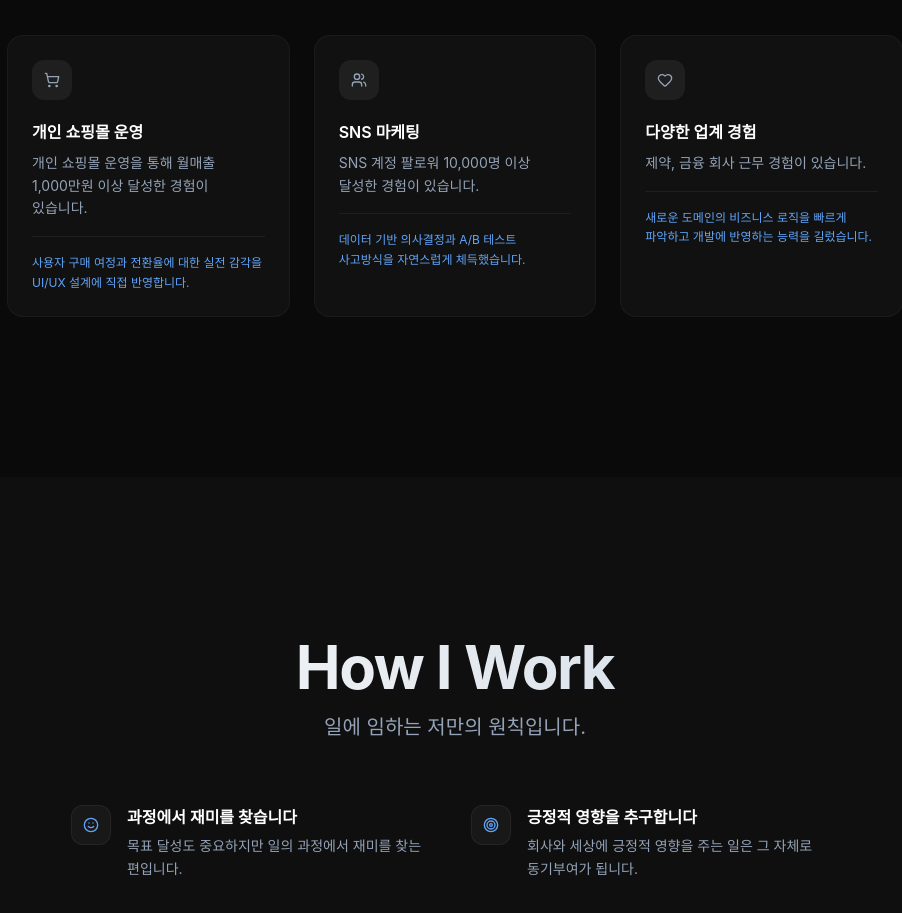
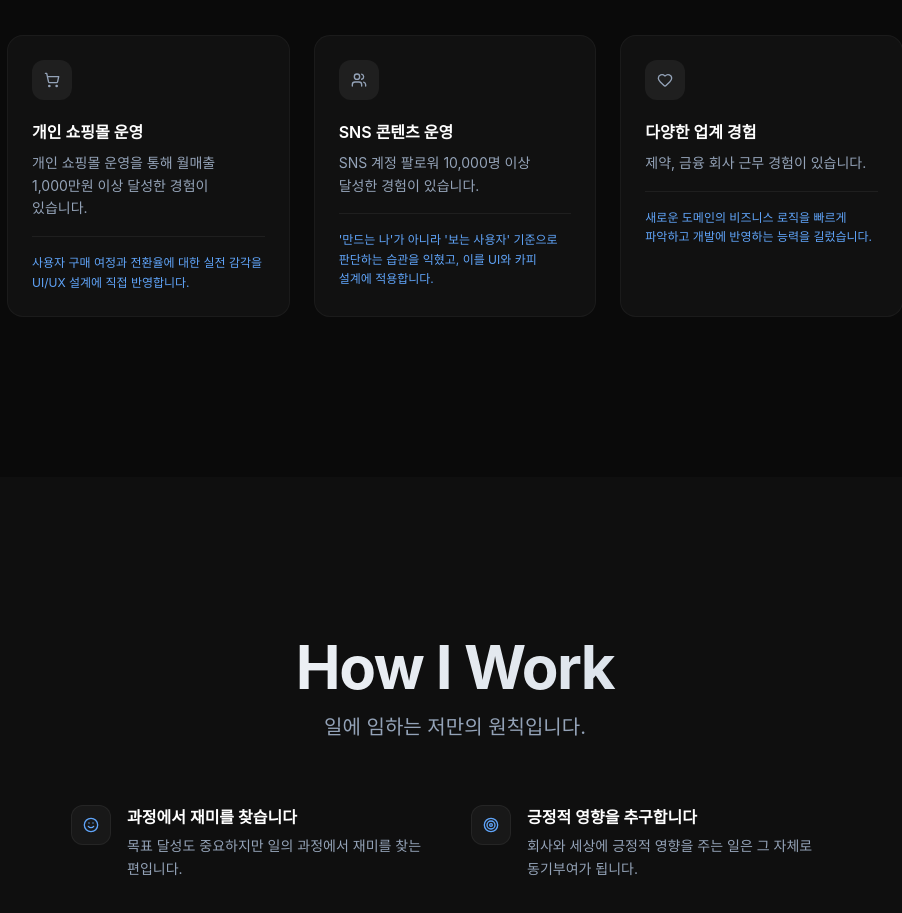
Before and after one commit to WhyBusyy/portfolio, a Next.js app: page / in a window 1280 px wide. Shown: the part 6040-6953 px from the top of the page, without its empty margins (185-1087 px from the left). Built offline with nearby package versions, Linux system fonts and the light colour scheme; a web font is replaced by a local one.

Commit message:
refactor: Beyond Code SNS 카드를 사용자 관점 마인드셋으로 재구성
- 제목 'SNS 마케팅' → 'SNS 콘텐츠 운영'
- 억지스러운 A/B 테스트 연결 제거, '보는 사용자' 관점 습관으로 개발 연결 재정의

```diff
--- a/src/components/Experience.tsx
+++ b/src/components/Experience.tsx
@@ -20,11 +20,11 @@ export default function Experience() {
     },
     {
       icon: Users,
-      title: "SNS 마케팅",
+      title: "SNS 콘텐츠 운영",
       description:
         "SNS 계정 팔로워 10,000명 이상 달성한 경험이 있습니다.",
       devConnection:
-        "데이터 기반 의사결정과 A/B 테스트 사고방식을 자연스럽게 체득했습니다.",
+        "'만드는 나'가 아니라 '보는 사용자' 기준으로 판단하는 습관을 익혔고, 이를 UI와 카피 설계에 적용합니다.",
     },
     {
       icon: Heart,
```
